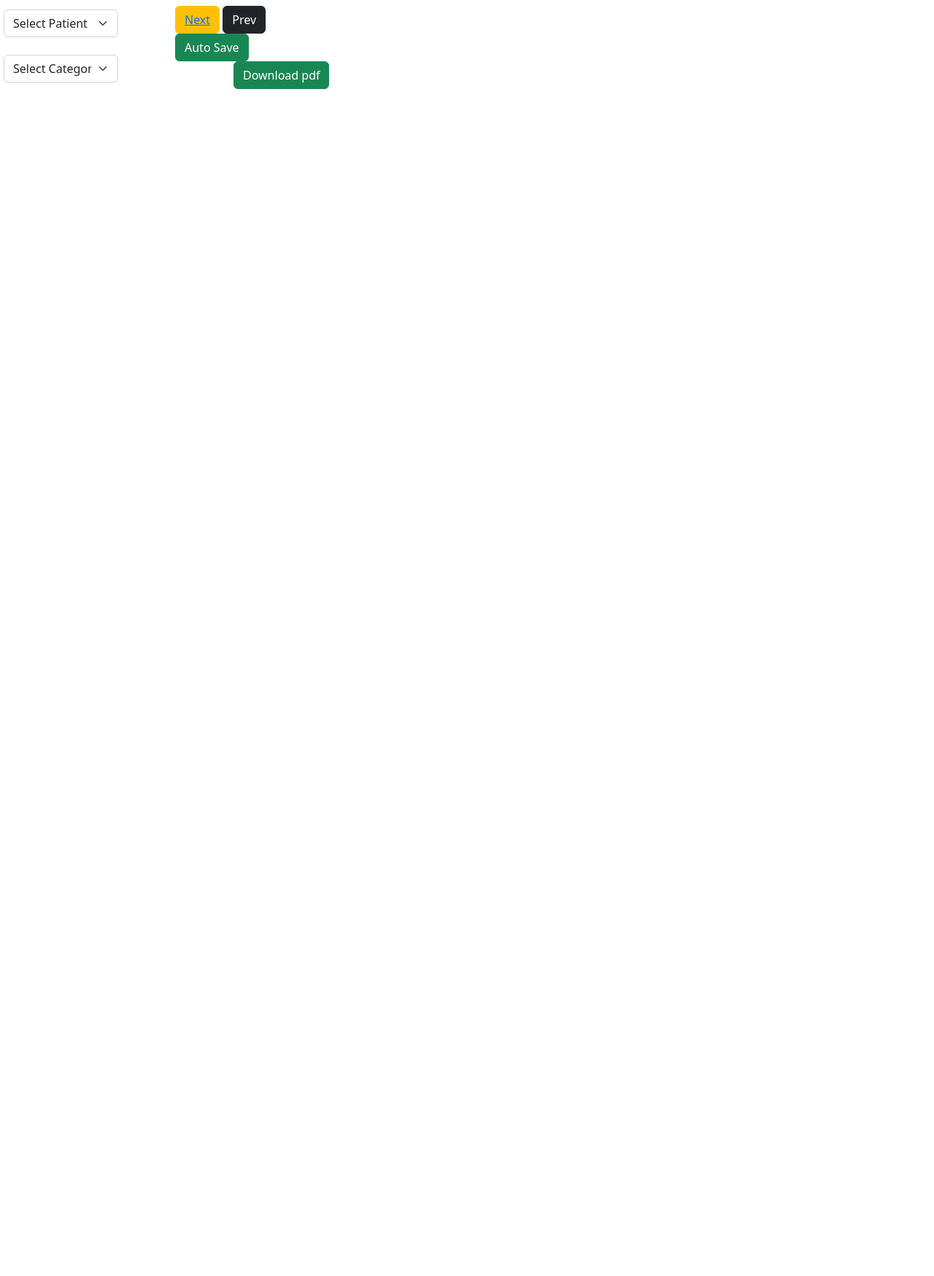
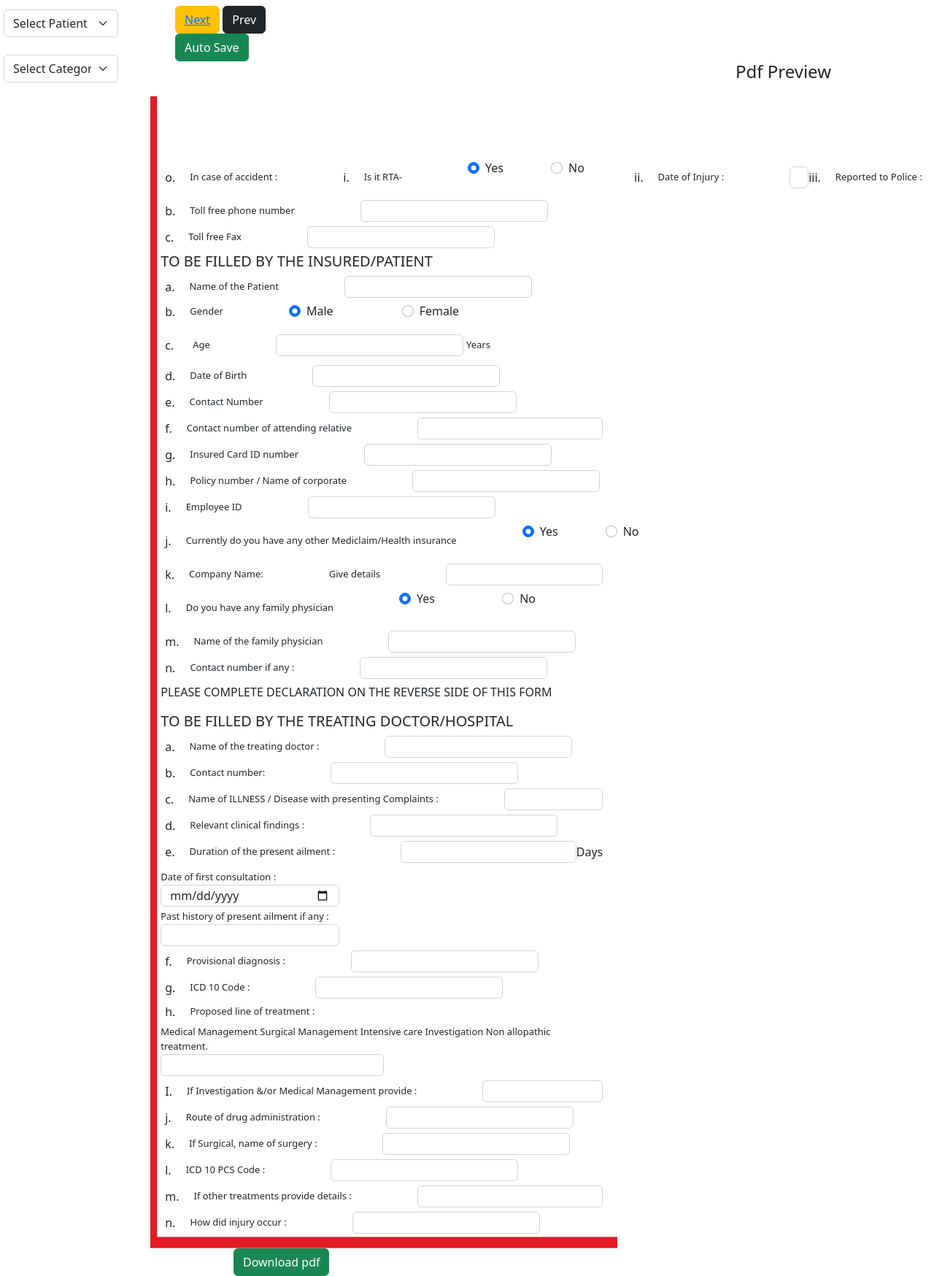
Before and after one commit to Abhishek0090/formlayout, a PHP site: page /birla_2.php in a window 1280 px wide. Shown: the whole page at 73% size. Before the commit the page ends 122 px from the top, so only its background shows below. Run offline with PHP 8.4, Linux system fonts and the light colour scheme.

Commit message:
formaligning

```diff
--- a/birla_2.php
+++ b/birla_2.php
@@ -15,7 +15,7 @@
 </head>
 <body>
 
-    <div>
+
 
         <div class="left_section">
             <select class="form-select"  style = "width:80%" ; aria-label="Default select example">
@@ -43,9 +43,9 @@
                 <button class="btn btn-dark" >Prev</button>
                 <button class="btn btn-success" >Auto Save</button>
         </div>
-    <div id="birla_2" class="data">
+    <div id="birla_2">
 
-        <div class="center_section mt-5   formdesign  ">
+        <div class="center_section mt-5 formdesign">
             <div class="row d-flex adjust flex-column col">
 
                             <form  method="post">
@@ -66,7 +66,12 @@
                                             <input type="radio" class="form-check-input autosave RTA" id="RTA" name="RTA" value="No" >No
                                             <label class="form-check-label" for="radio2" ></label>
                                         </div>
-                                        <input type="text" class="form-control class autosave"  name="name_company" id="name_company"  >
+                                        <span class="alphabet">ii.</span>
+                                        <label for="">Date of Injury : </label>
+                                        <input type="text" class="form-control class autosave"  name="date_injury" id="date_injury"  >
+                                        <br>
+                                        <span class="alphabet">iii.</span>
+                                        <label for="">Reported to Police : </label>
                                     </div>
                                     <div class="col-md-6 aligninput form-group">
                             <span class="alphabet">b.</span>
@@ -318,10 +323,10 @@
                     <input type="hidden" name="post_id" id="post_id" />
                     <div id="autoSave"></div>
                 </div>
-            </div>
-
+</div>
 
         </form>
+
         <div class="right_section">
 
             <h4 style="text-align : center";>Pdf Preview</h4>
@@ -329,13 +334,13 @@
                 </iframe>
 
             </div>
+            <div class="bottom_section">
+
+                <button class = "btn btn-success"><a href="birla_2.php" class= "auto" style="text-decoration:none ; color : white"; target="_blank" >Download pdf</a></button>
+            </div>
         </div>
-        <div class="bottom_section">
 
-            <button class = "btn btn-success"><a href="birla_2.php" class= "auto" style="text-decoration:none ; color : white"; target="_blank" >Download pdf</a></button>
-        </div>
-    </div>
-</div>
+
 
     <script src="https://code.jquery.com/ui/1.13.2/jquery-ui.js"></script>
 
```
